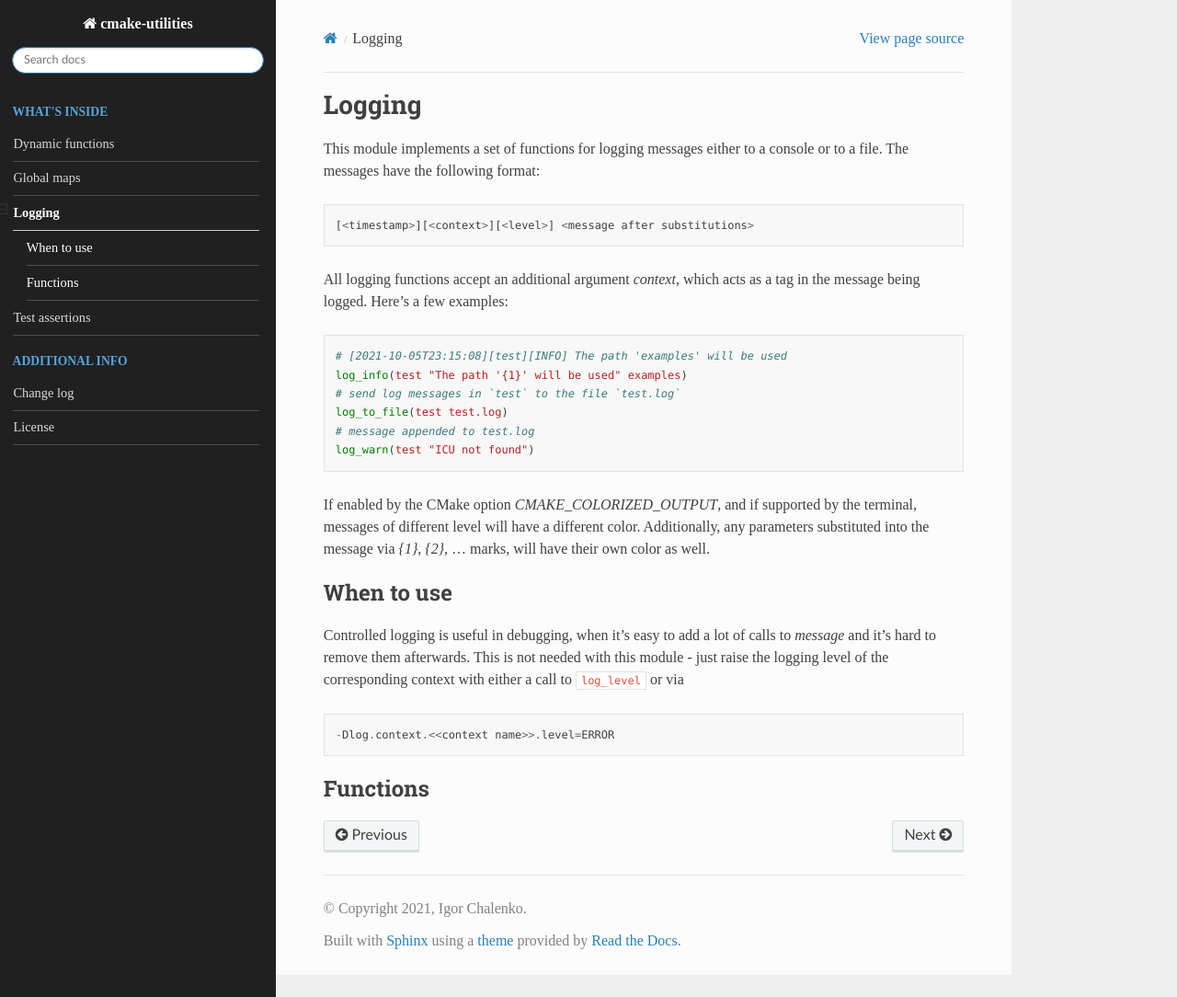
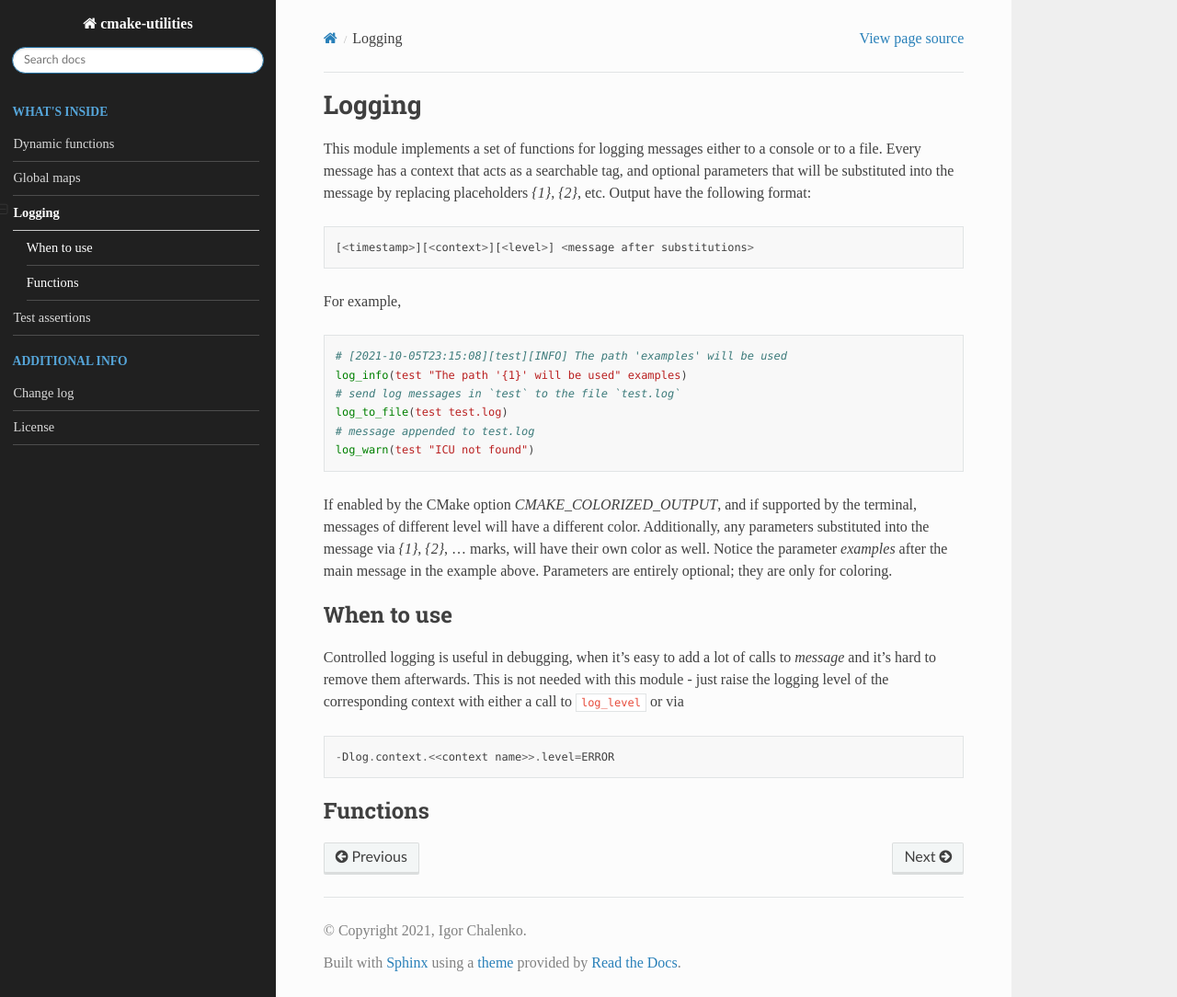
Before and after one commit to igor-chalenko/CMakeUtilities, a Sphinx documentation site: the page built from doc/source/Logging.rst, in a window 1280 px wide and 1084 px high. Shown: the whole window at 92% size. Built offline with Sphinx 7.4.7 and the Read the Docs theme 2.0.0, drawn with Linux system fonts in a browser that asks for light colours.

Commit message:
cmake-utilities-3 WIP.

```diff
--- a/doc/source/GlobalMap.rst
+++ b/doc/source/GlobalMap.rst
@@ -45,8 +45,4 @@ writing something like
 just to append a value to an existing property becomes a tedious,
 error-prone task.
 
-=========
-Functions
-=========
-
 .. cmake-module:: ../../cmake/GlobalMap.cmake
--- a/doc/source/Logging.rst
+++ b/doc/source/Logging.rst
@@ -2,14 +2,15 @@ Logging
 =======
 
 This module implements a set of functions for logging messages either to
-a console or to a file. The messages have the following format:
+a console or to a file. Every message has a context that acts as a searchable
+tag, and optional parameters that will be substituted into the message by
+replacing placeholders `{1}`, `{2}`, etc. Output have the following format:
 
 .. code-block::
 
   [<timestamp>][<context>][<level>] <message after substitutions>
 
-All logging functions accept an additional argument `context`, which acts as
-a tag in the message being logged. Here's a few examples:
+For example,
 
 .. code-block:: cmake
 
@@ -23,7 +24,9 @@ a tag in the message being logged. Here's a few examples:
 If enabled by the CMake option `CMAKE_COLORIZED_OUTPUT`, and if supported by
 the terminal, messages of different level will have a different color.
 Additionally, any parameters substituted into the message via `{1}`, `{2}`,
-... marks, will have their own color as well.
+... marks, will have their own color as well. Notice the parameter `examples`
+after the main message in the example above. Parameters are entirely
+optional; they are only for coloring.
 
 ===========
 When to use
```
Also changed, not shown: 2 other files.
